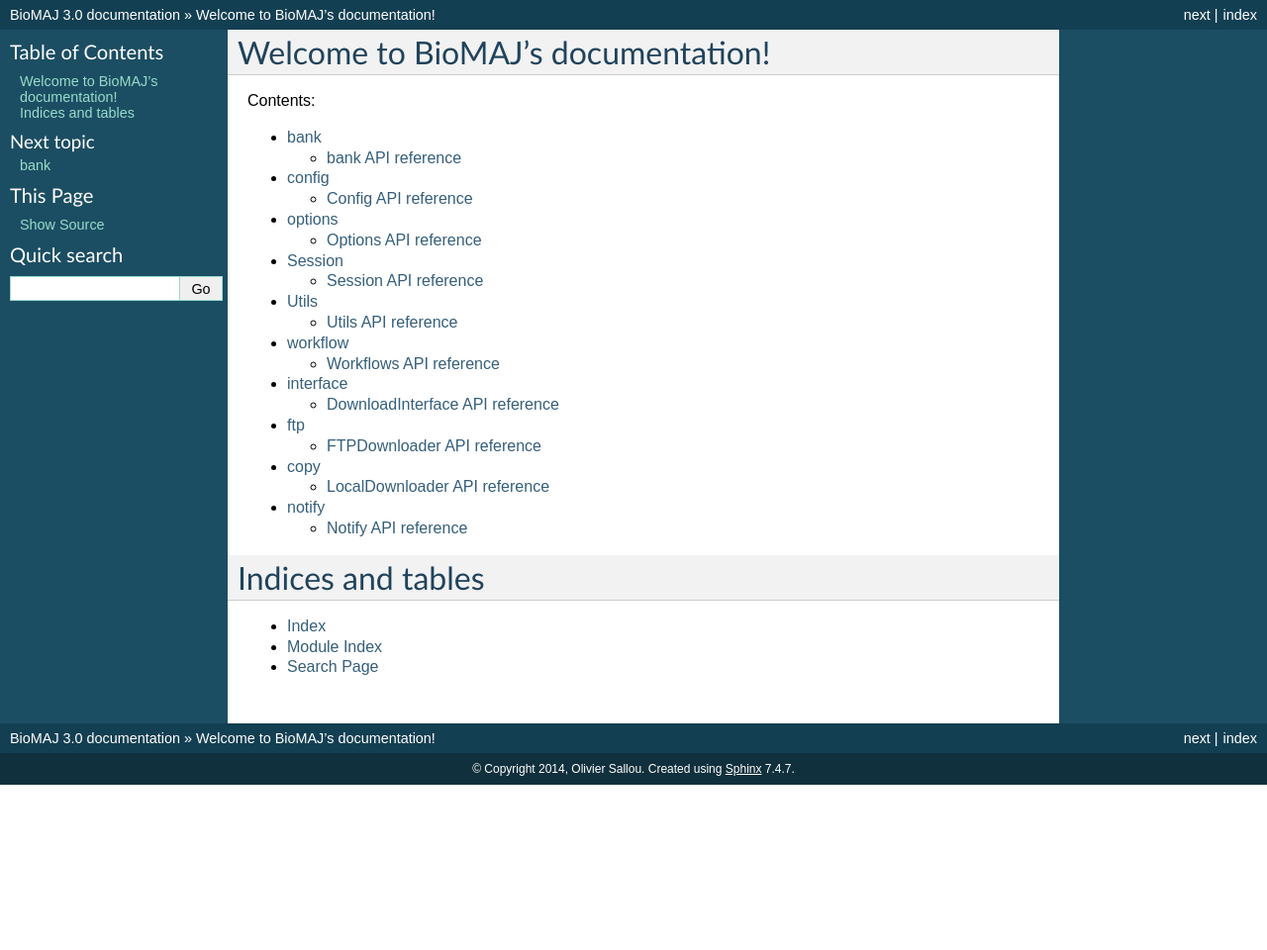
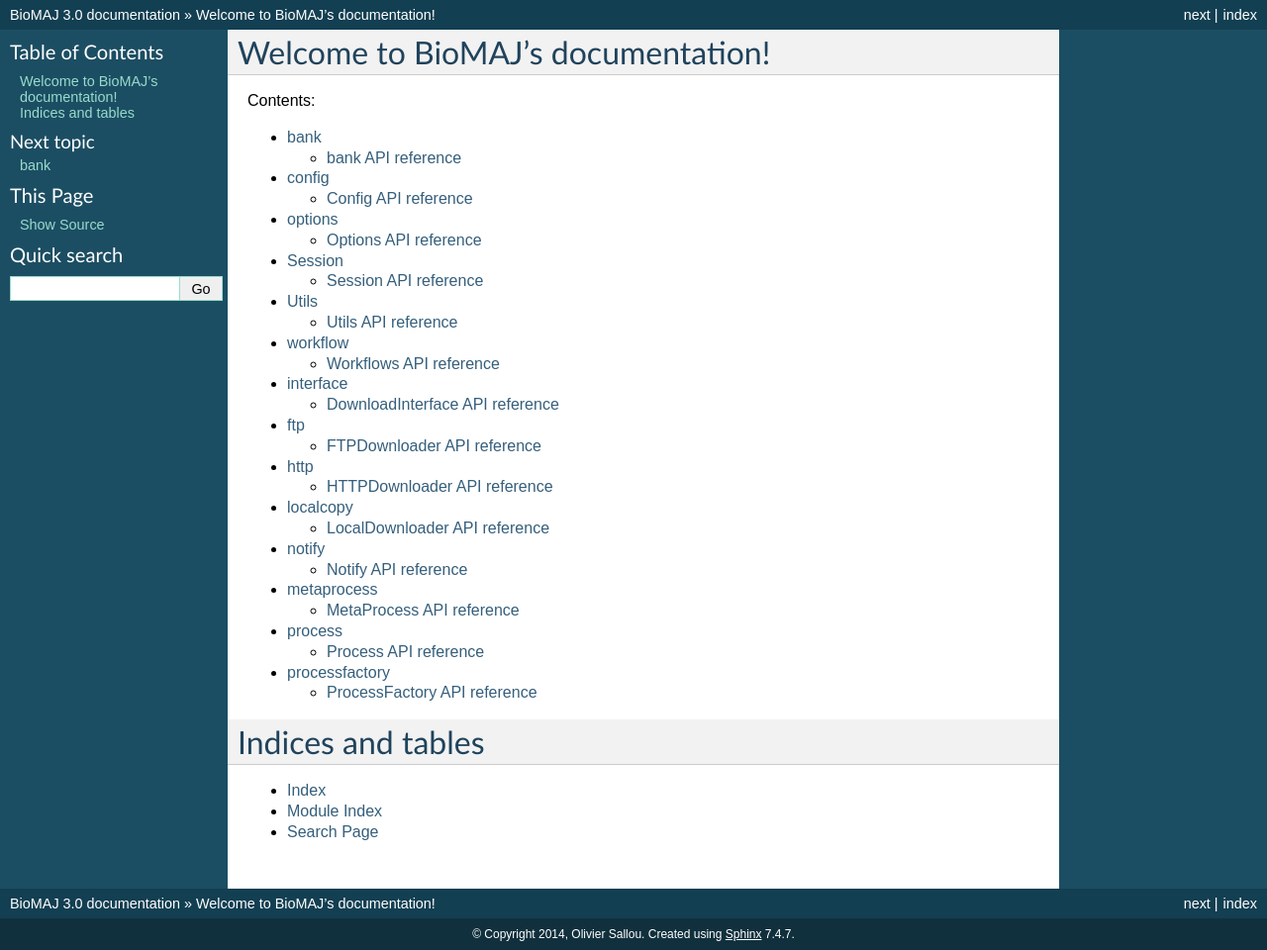
Before and after one commit to genouest/biomaj, a Sphinx documentation site: the page built from docs/index.rst, in a window 1280 px wide. Shown: the whole page at 99% size. Built offline with Sphinx 7.4.7, drawn with Linux system fonts in a browser that asks for light colours; before the commit the page ends 900 px from its top, so only the background shows below that.

Commit message:
add missing classes

```diff
--- a/docs/index.rst
+++ b/docs/index.rst
@@ -19,8 +19,12 @@ Contents:
    workflow
    interface
    ftp
-   copy
+   http
+   localcopy
    notify
+   metaprocess
+   process
+   processfactory
 
 Indices and tables
 ==================
--- /dev/null
+++ b/docs/metaprocess.rst
@@ -0,0 +1,14 @@
+.. _metaprocess:
+
+
+*****
+metaprocess
+*****
+
+
+MetaProcess API reference
+==================
+ .. automodule:: biomaj.process.metaprocess
+   :members:
+   :private-members:
+   :special-members:
--- /dev/null
+++ b/docs/processfactory.rst
@@ -0,0 +1,14 @@
+.. _processfactory:
+
+
+*****
+processfactory
+*****
+
+
+ProcessFactory API reference
+==================
+ .. automodule:: biomaj.process.processfactory
+   :members:
+   :private-members:
+   :special-members:
```
Also changed, not shown: docs/http.rst (renamed from docs/copy.rst, +4 -4 lines), docs/localcopy.rst (added, +14 -0 lines), docs/process.rst (added, +14 -0 lines).
